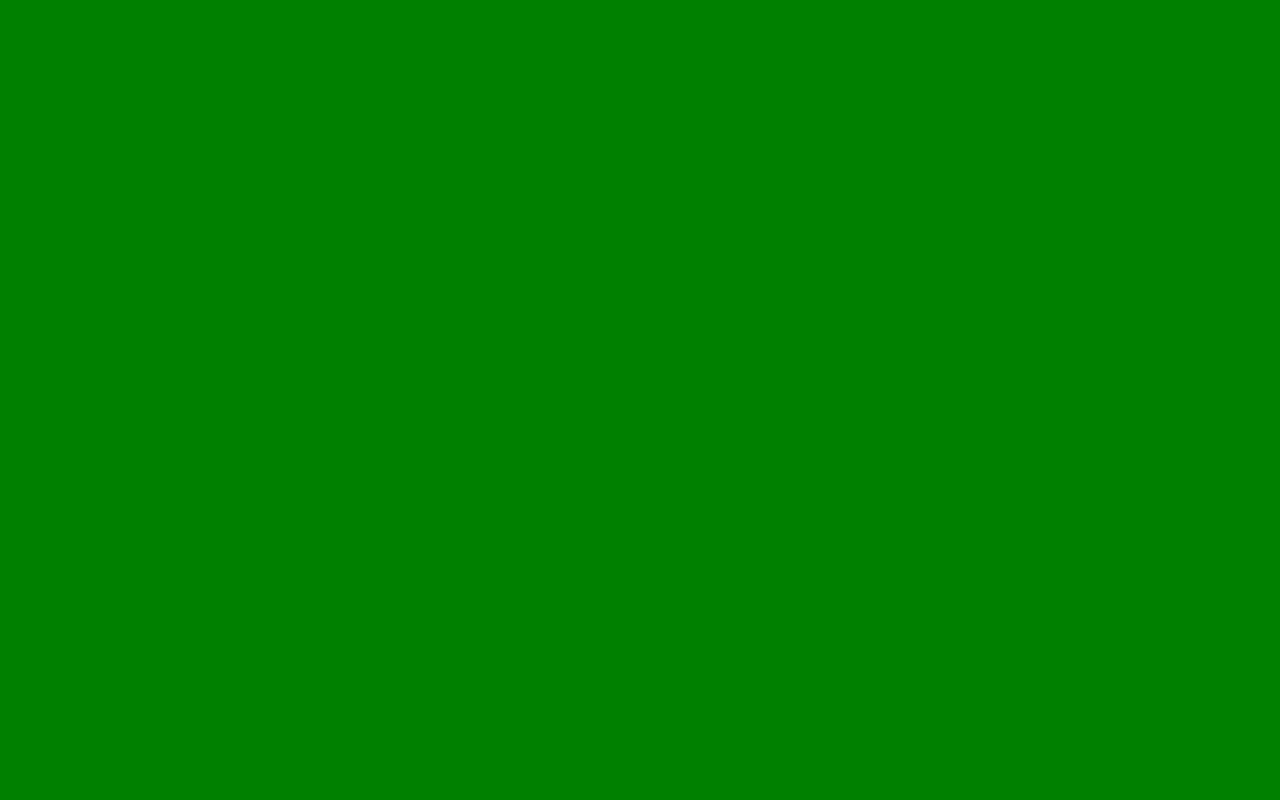
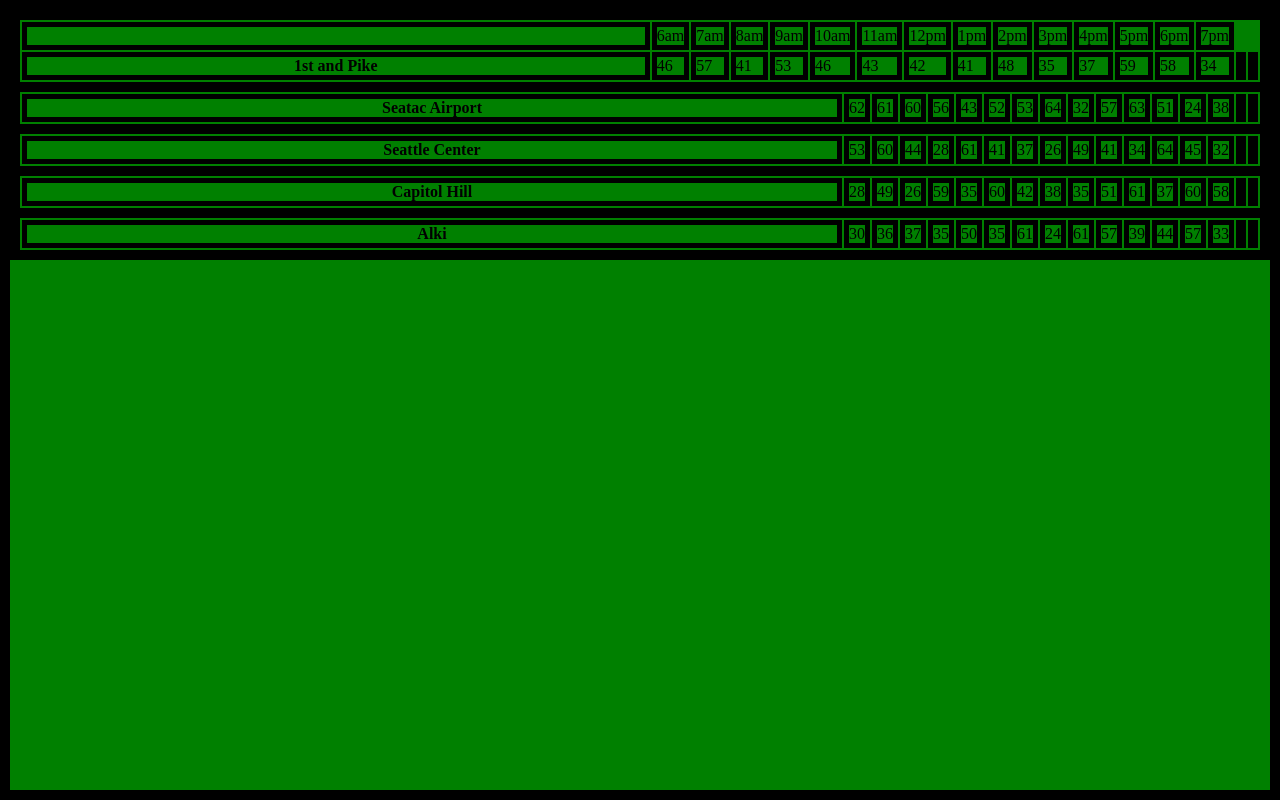
Before and after one commit to ElDocWho/cookie-stand1, a plain HTML site: page sales.html in a window 1280 px wide. Drawn offline with Linux system fonts and the light colour scheme.

Commit message:
finished table needs squaring

```diff
--- a/app.js
+++ b/app.js
@@ -1,9 +1,11 @@
 'use strict';
 
-var storeHours = ['6am','7am','8am','9am','10am','11am','12pm','1pm','2pm','3pm','4pm','5pm','6pm','7pm','8pm'];
+var horas, fecha, c = 1;
+var app = document.getElementById('wrap');
 
 function Store(storeName,minHourly,maxHourly,avgSalesPersonStore) {
   this.name = storeName;
+  this.storeHours = ['','6am','7am','8am','9am','10am','11am','12pm','1pm','2pm','3pm','4pm','5pm','6pm','7pm','8pm'];
   this.minHourly = minHourly;
   this.maxHourly = maxHourly;
   this.numCookies = [];
@@ -16,18 +18,57 @@ Store.prototype.custHour = function() {
 Store.prototype.addNumCookies = function () {
   for (var x = 0; x < 14; x++) {
     pike.custHour();
-    console.log(this.numCookies);
     this.numCookies.push(pike.custHour());
   }
 };
 
+Store.prototype.createTable = function(){
+
+  var tableBox = document.createElement('table');
+  var header = document.createElement('th');
+  var tableRow = document.createElement('tr');
+  var tableColumn = document.createElement('td');
+  header.textContent = this.name;
+  tableRow.appendChild(header);
+
+
+  var tableRow1 = document.createElement('tr');
+  for (i = 0;i < 15 && c === 1 ; i++) {
+    fecha = document.createElement('td');
+    fecha.textContent = this.storeHours[i];
+    console.log(fecha);
+    tableRow1.appendChild(fecha);
+    tableBox.appendChild(tableRow1);
+    app.appendChild(tableBox);
+  }
+  c = 0;
+  for (var i = 0;i < 16; i++) {
+    horas = document.createElement('td');
+    horas.textContent = this.numCookies[i];
+    console.log(this.numCookies[i]);
+    tableRow.appendChild(horas);
+    tableBox.appendChild(tableRow);
+    app.appendChild(tableBox);
+  }
+
+//  return tableBox;
+
+};
+
+
+
 var pike = new Store('1st and Pike',23,65,6.3);
 pike.addNumCookies();
+pike.createTable();
 var seaTac = new Store('Seatac Airport',3,24,1.2);
 seaTac.addNumCookies();
+seaTac.createTable();
 var seattleCenter = new Store('Seattle Center',11,38,3.7);
 seattleCenter.addNumCookies();
+seattleCenter.createTable();
 var capitolHill = new Store('Capitol Hill',20,38,2.3);
 capitolHill.addNumCookies();
+capitolHill.createTable();
 var alki = new Store('Alki',2,16,4.6);
 alki.addNumCookies();
+alki.createTable();
--- a/sales.html
+++ b/sales.html
@@ -6,16 +6,7 @@
     <title>Pat's Salmon Cookies</title>
   </head>
   <body>
-    <h2 id="pike"></h2>
-    <ul id="pike-list"></ul>
-    <h2 id="seaTac1"></h2>
-    <ul id="seaTac1-list"></ul>
-    <h2 id="seattle"></h2>
-    <ul id="seattle-list"></ul>
-    <h2 id="capitol"></h2>
-    <ul id="capitol-list"></ul>
-    <h2 id="Alki"></h2>
-    <ul id="Alki-list"></ul>
+  <div id="wrap"></div>
 
     <script type="text/javascript" src="app.js"></script>
   </body>
--- a/style.css
+++ b/style.css
@@ -47,3 +47,7 @@ li {
   font-size: 200%;
   text-align: center;
 }
+
+* {
+  border: 5px solid black;
+}
```
